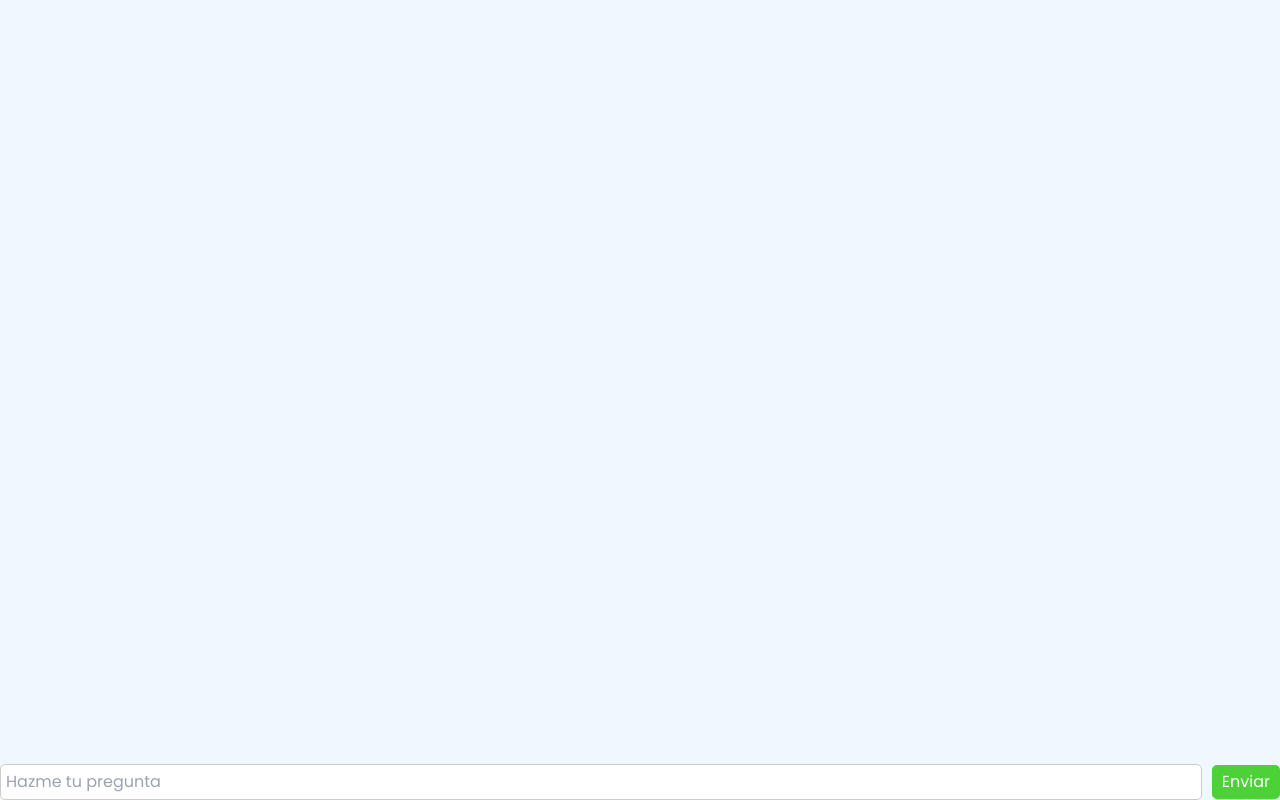
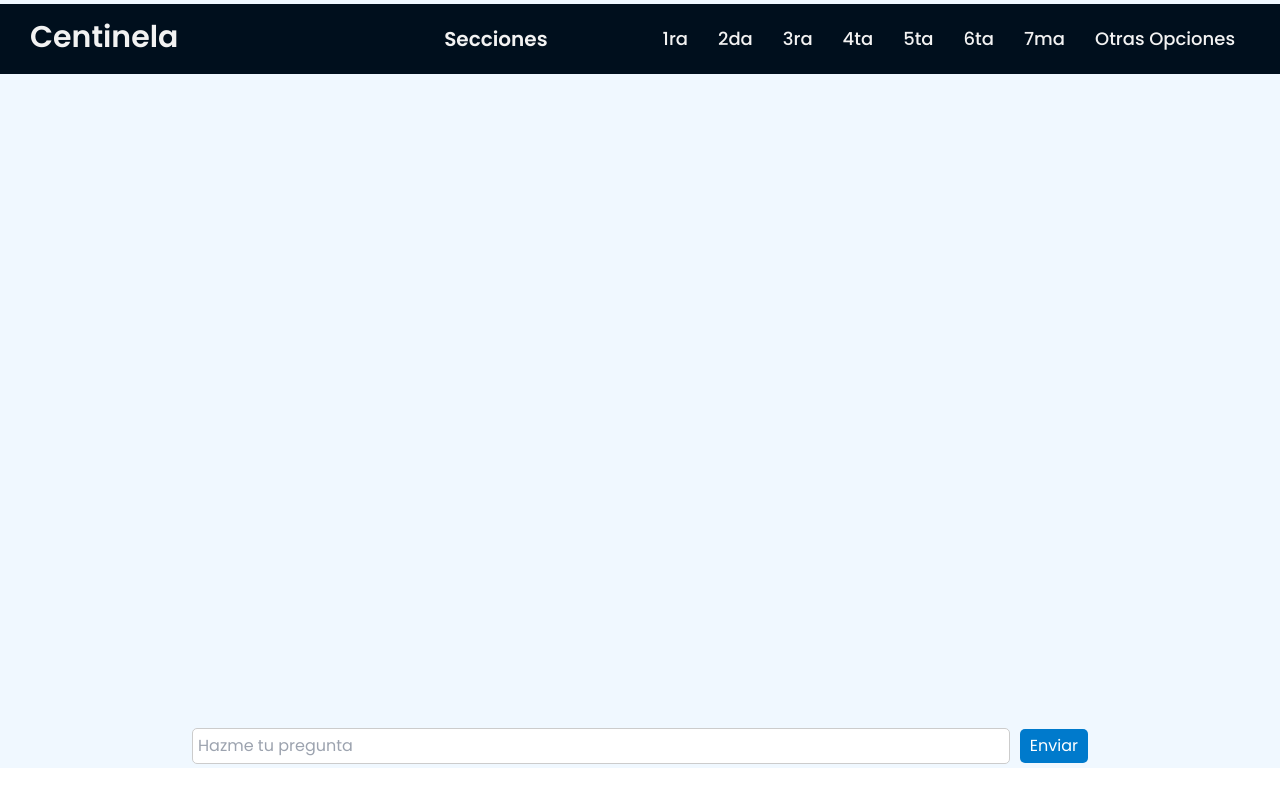
Before and after one commit to Milanesa21/Seguridad_e_higiene_front, a React (Vite) app: page /Jorgito in a window 1280 px wide. Built offline with nearby package versions, Linux system fonts and the light colour scheme; what ldrs would draw is missing.

Commit message:
cambios jorgito css

```diff
--- a/public/css/pages/Chat.css
+++ b/public/css/pages/Chat.css
@@ -1,7 +1,16 @@
+.chat {
+  display: flex;
+  justify-content: center;
+}
+
 .chat-container {
   display: flex;
   flex-direction: column;
-  height: 100vh;
+  height: 95vh;
+  width: 90%;
+  padding-top: 10%;
+  padding-left: 10%;
+  padding-right: 10%;
 }
 
 .messages-container {
@@ -48,7 +57,7 @@
   padding: 5px 10px;
   border: none;
   border-radius: 5px;
-  background-color: #4cd137;
+  background-color: #007acc;
   color: white;
   cursor: pointer;
 }
--- a/src/components/Inspecciones/InspeccionFormat.jsx
+++ b/src/components/Inspecciones/InspeccionFormat.jsx
@@ -103,6 +103,7 @@ export const InspectionForm = () => {
   };
 
   return (
+    <div>
       <div className="form-container">
         <h1 className="form-title">REGISTRO DE INSPECCIONES</h1>
 
@@ -313,7 +314,10 @@ export const InspectionForm = () => {
                 />
               </div>
               <div className="form-group">
-              <label className="form-label" htmlFor={`relacionadoCon-${index}`}>
+                <label
+                  className="form-label"
+                  htmlFor={`relacionadoCon-${index}`}
+                >
                   Relacionado con:
                 </label>
                 <input
@@ -343,7 +347,10 @@ export const InspectionForm = () => {
                 />
               </div>
               <div className="form-group">
-              <label className="form-label" htmlFor={`actoCondicion-${index}`}>
+                <label
+                  className="form-label"
+                  htmlFor={`actoCondicion-${index}`}
+                >
                   Acto o Condición Subestándar:
                 </label>
                 <input
@@ -373,7 +380,10 @@ export const InspectionForm = () => {
                 )}
               </div>
               <div className="form-group">
-              <label className="form-label" htmlFor={`altoMedioBajo-${index}`}>
+                <label
+                  className="form-label"
+                  htmlFor={`altoMedioBajo-${index}`}
+                >
                   Prioridad (Alto, Medio, Bajo):
                 </label>
                 <select
@@ -411,7 +421,11 @@ export const InspectionForm = () => {
                   name="accionImplementar"
                   value={result.accionImplementar}
                   onChange={(e) =>
-                  handleResultChange(index, "accionImplementar", e.target.value)
+                    handleResultChange(
+                      index,
+                      "accionImplementar",
+                      e.target.value
+                    )
                   }
                 />
               </div>
@@ -468,7 +482,10 @@ export const InspectionForm = () => {
                 />
               </div>
               <div className="form-group">
-              <label className="form-label" htmlFor={`fechaEjecutada-${index}`}>
+                <label
+                  className="form-label"
+                  htmlFor={`fechaEjecutada-${index}`}
+                >
                   Fecha Ejecutada:
                 </label>
                 <input
@@ -534,5 +551,6 @@ export const InspectionForm = () => {
           </div>
         </form>
       </div>
+    </div>
   );
 };
--- a/src/pages/Jorgito.jsx
+++ b/src/pages/Jorgito.jsx
@@ -1,6 +1,7 @@
 import React, { useState } from "react";
 import "/public/css/pages/Chat.css";
 import { hourglass } from "ldrs";
+import { Navbar } from "../components/Navbar";
 
 hourglass.register();
 
@@ -138,6 +139,8 @@ export const Chat = () => {
   };
 
   return (
+    <div className="chat">
+      <Navbar />
       <div className="chat-container">
         <div className="messages-container">
           {messages.map((message, index) => (
@@ -176,6 +179,7 @@ export const Chat = () => {
           </button>
         </form>
       </div>
+    </div>
   );
 };
 
```
Lines whose indentation alone changed are shown as unchanged.
